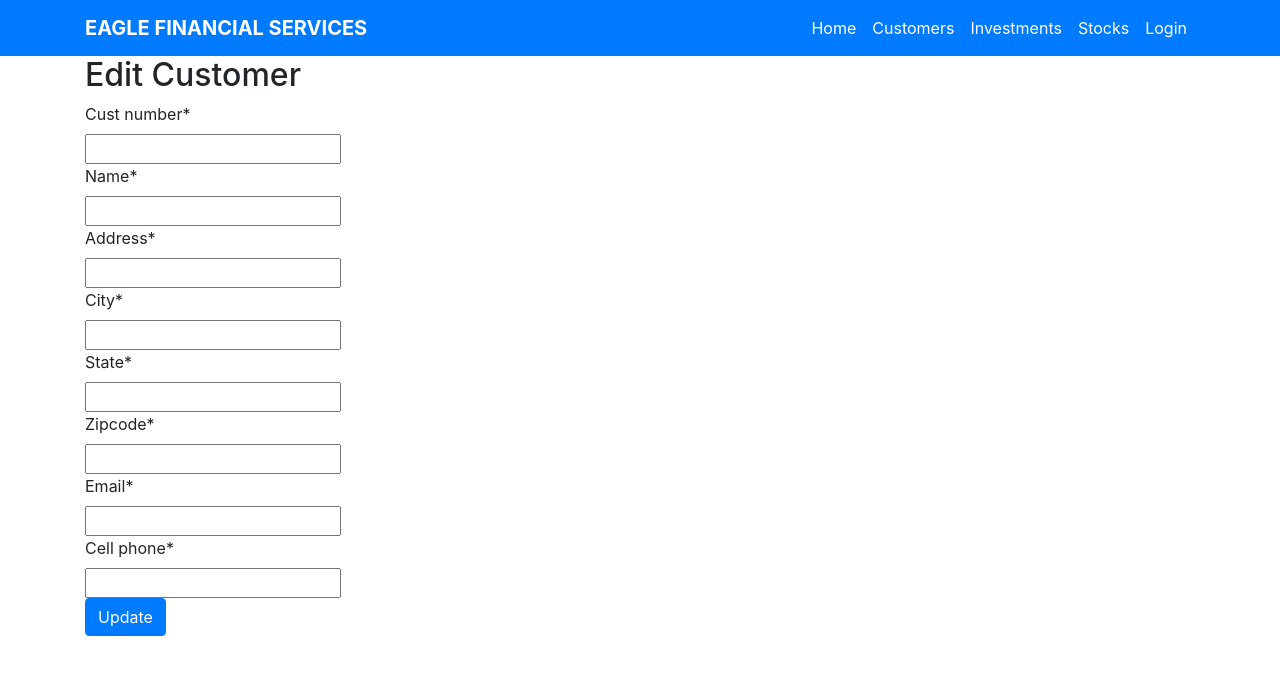
After one commit to beartato327/8380_A2_P1_DEMO, a Django app: page /customer_add in a window 1280 px wide. The commit adds this page. Shown: the top 675 px of the page. Run offline with Django 3.2, Linux system fonts and the light colour scheme; the visitor is signed in with stand-in values (Sample User, id 1); some libraries are stand-ins or nearby versions.

Commit message:
customer complete

```diff
--- a/efs/settings.py
+++ b/efs/settings.py
@@ -120,3 +120,6 @@ USE_TZ = True
 # https://docs.djangoproject.com/en/3.1/howto/static-files/
 
 STATIC_URL = '/static/'
+
+LOGIN_REDIRECT_URL = "customer_list"
+LOGOUT_REDIRECT_URL = "home"
--- a/efs/urls.py
+++ b/efs/urls.py
@@ -15,8 +15,10 @@ Including another URLconf
 """
 from django.contrib import admin
 from django.urls import path, include
+from django.contrib.auth import views
 
 urlpatterns = [
     path('admin/', admin.site.urls),
     path('',include('portfolio.urls')),
+    path('accounts/', include('django.contrib.auth.urls')),
 ]
--- /dev/null
+++ b/portfolio/templates/portfolio/base.html
@@ -0,0 +1,58 @@
+{% load static %}
+<!doctype html>
+<html lang="en">
+
+  <head>
+    <!-- Required meta tags -->
+    <meta charset="utf-8">
+    <meta name="viewport" content="width=device-width, initial-scale=1, shrink-to-fit=no">
+
+    <!-- Bootstrap CSS -->
+    <link rel="stylesheet" href="https://maxcdn.bootstrapcdn.com/bootstrap/4.0.0/css/bootstrap.min.css" integrity="sha384-Gn5384xqQ1aoWXA+058RXPxPg6fy4IWvTNh0E263XmFcJlSAwiGgFAW/dAiS6JXm" crossorigin="anonymous">
+
+    <!-- Google Icons -->
+    <link href="https://fonts.googleapis.com/icon?family=Material+Icons" rel="stylesheet">
+    <title>Eagle Financial Services</title>
+  </head>
+
+  <nav class="navbar navbar-expand-lg bg-primary">
+    <div class="container">
+      <div class="mx-auto">
+        <a class="navbar-brand text-white text-uppercase font-weight-bold" href="#">Eagle Financial Services</a>
+        <button class="navbar-toggler" type="button" data-toggle="collapse" data-target="#navbarNav" aria-controls="navbarNav" aria-expanded="false" aria-label="Toggle navigation">
+          <span class="navbar-toggler-icon"></span>
+        </button>
+      </div>
+      <div class="collapse navbar-collapse" id="navbarNav">
+
+        <ul class="navbar-nav ml-auto">
+          <li class="nav-item">
+            <a class="nav-link text-white" href="#">Home <span class="sr-only">(current)</span></a>
+          </li>
+          <li class="nav-item">
+            <a class="nav-link text-white" href="#">Customers</a>
+          </li>
+          <li class="nav-item">
+            <a class="nav-link text-white" href="#">Investments</a>
+          </li>
+          <li class="nav-item" >
+            <a class="nav-link text-white" href="#">Stocks</a>
+          </li>
+          <li class="nav-item">
+            <a class="nav-link text-white" href="{% url 'login' %}">Login</a>
+          </li>
+        </ul>
+      </div>
+    </div>
+  </nav>
+
+  <body>
+    {% block content %}
+    {% endblock %}
+    <!-- Optional JavaScript -->
+    <!-- jQuery first, then Popper.js, then Bootstrap JS -->
+    <script src="https://code.jquery.com/jquery-3.2.1.slim.min.js" integrity="sha384-KJ3o2DKtIkvYIK3UENzmM7KCkRr/rE9/Qpg6aAZGJwFDMVNA/GpGFF93hXpG5KkN" crossorigin="anonymous"></script>
+    <script src="https://cdnjs.cloudflare.com/ajax/libs/popper.js/1.12.9/umd/popper.min.js" integrity="sha384-ApNbgh9B+Y1QKtv3Rn7W3mgPxhU9K/ScQsAP7hUibX39j7fakFPskvXusvfa0b4Q" crossorigin="anonymous"></script>
+    <script src="https://maxcdn.bootstrapcdn.com/bootstrap/4.0.0/js/bootstrap.min.js" integrity="sha384-JZR6Spejh4U02d8jOt6vLEHfe/JQGiRRSQQxSfFWpi1MquVdAyjUar5+76PVCmYl" crossorigin="anonymous"></script>
+  </body>
+</html>
--- /dev/null
+++ b/portfolio/templates/portfolio/customer_form.html
@@ -0,0 +1,13 @@
+{% extends 'portfolio/base.html' %}
+{% load crispy_forms_tags %}
+
+{% block content %}
+    <div class="container">
+        <h2>Edit Customer</h2>
+        <form action="" method="POST">
+            {% csrf_token %}
+            {{ form|crispy }}
+            <button type="submit" class="save btn btn-primary">Update</button>
+        </form>
+    </div>
+{% endblock %}
--- a/portfolio/templates/portfolio/customer_list.html
+++ b/portfolio/templates/portfolio/customer_list.html
@@ -1,3 +1,4 @@
+{% extends 'portfolio/base.html' %}
 {% block content %}
 <!DOCTYPE html>
 <html lang="en">
@@ -45,8 +46,8 @@
                     <td>{{ customer.zipcode }}</td>
                     <td>{{ customer.email }}</td>
                     <td>{{ customer.cell_phone }}</td>
-                    <td><a href="#" class="btn btn-warning">Edit</a>
-                     <td><a href="#"></a>
+                    <td><a href="{% url 'customer_update' pk=customer.pk %}" class="btn btn-warning">Edit</a>
+                     <td><a href="{% url 'customer_delete' pk=customer.pk %}" class="btn btn-danger">Delete</a>
                     </td>
                     <td><a href="#" class="btn btn-primary">Portfolio</a>
 
--- /dev/null
+++ b/portfolio/templates/portfolio/home.html
@@ -0,0 +1,5 @@
+{% extends 'portfolio/base.html' %}
+
+{% block content %}
+<h1>HOME</h1>
+{% endblock %}
--- a/portfolio/urls.py
+++ b/portfolio/urls.py
@@ -1,6 +1,16 @@
-from .views import CustomerList
 from django.urls import path
+from .views import (
+    CustomerList,
+    CustomerDelete,
+    CustomerUpdate,
+    CustomerCreate,
+    HomeView,
+    )
 
 urlpatterns = [
-    path('customer_list/', CustomerList.as_view(), name='customer_list'),
+    path('', HomeView.as_view(), name='home'),
+    path('customer_list', CustomerList.as_view(), name='customer_list'),
+    path('customer_add', CustomerCreate.as_view(), name='customer_add'),
+    path('customer/<int:pk>/edit', CustomerUpdate.as_view(), name='customer_update'),
+    path('customer/<int:pk>/delete', CustomerDelete.as_view(), name='customer_delete'),
 ]
--- a/portfolio/views.py
+++ b/portfolio/views.py
@@ -1,7 +1,25 @@
 from django.shortcuts import render
-from django.views.generic import ListView
+from django.views.generic import ListView, UpdateView, DeleteView, CreateView, TemplateView
 from .models import Customer
+from django.urls import reverse_lazy
+from django.contrib.auth.mixins import LoginRequiredMixin
 
 # Create your views here.
-class CustomerList(ListView):
+class HomeView(TemplateView):
+    template_name = "portfolio/home.html"
+
+class CustomerList(LoginRequiredMixin,ListView):
     model = Customer
+
+class CustomerUpdate(LoginRequiredMixin, UpdateView):
+    model = Customer
+    fields = ['name', 'address', 'city', 'state', 'zipcode', 'email', 'cell_phone']
+
+class CustomerDelete(LoginRequiredMixin, DeleteView):
+    model = Customer
+    success_url = reverse_lazy('customer_list')
+
+class CustomerCreate(LoginRequiredMixin, CreateView):
+    model = Customer
+    fields = ['cust_number','name', 'address', 'city', 'state', 'zipcode', 'email', 'cell_phone']
+    success_url = reverse_lazy('customer_list')
```
Also changed, not shown: portfolio/templates/portfolio/customer_add.html (added, +13 -0 lines), portfolio/templates/portfolio/customer_confirm_delete.html (added, +10 -0 lines), portfolio/templates/registration/login.html (added, +16 -0 lines).
